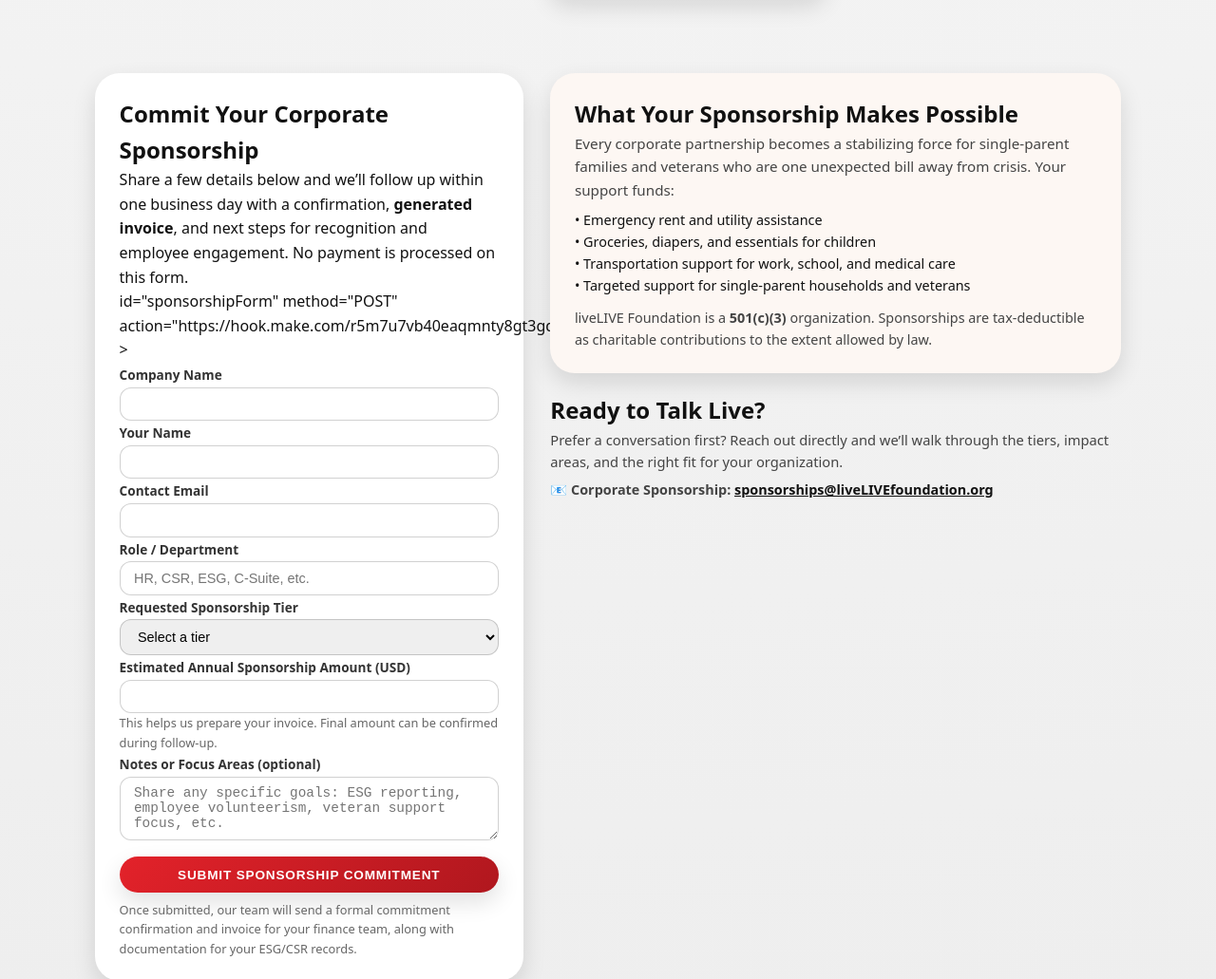
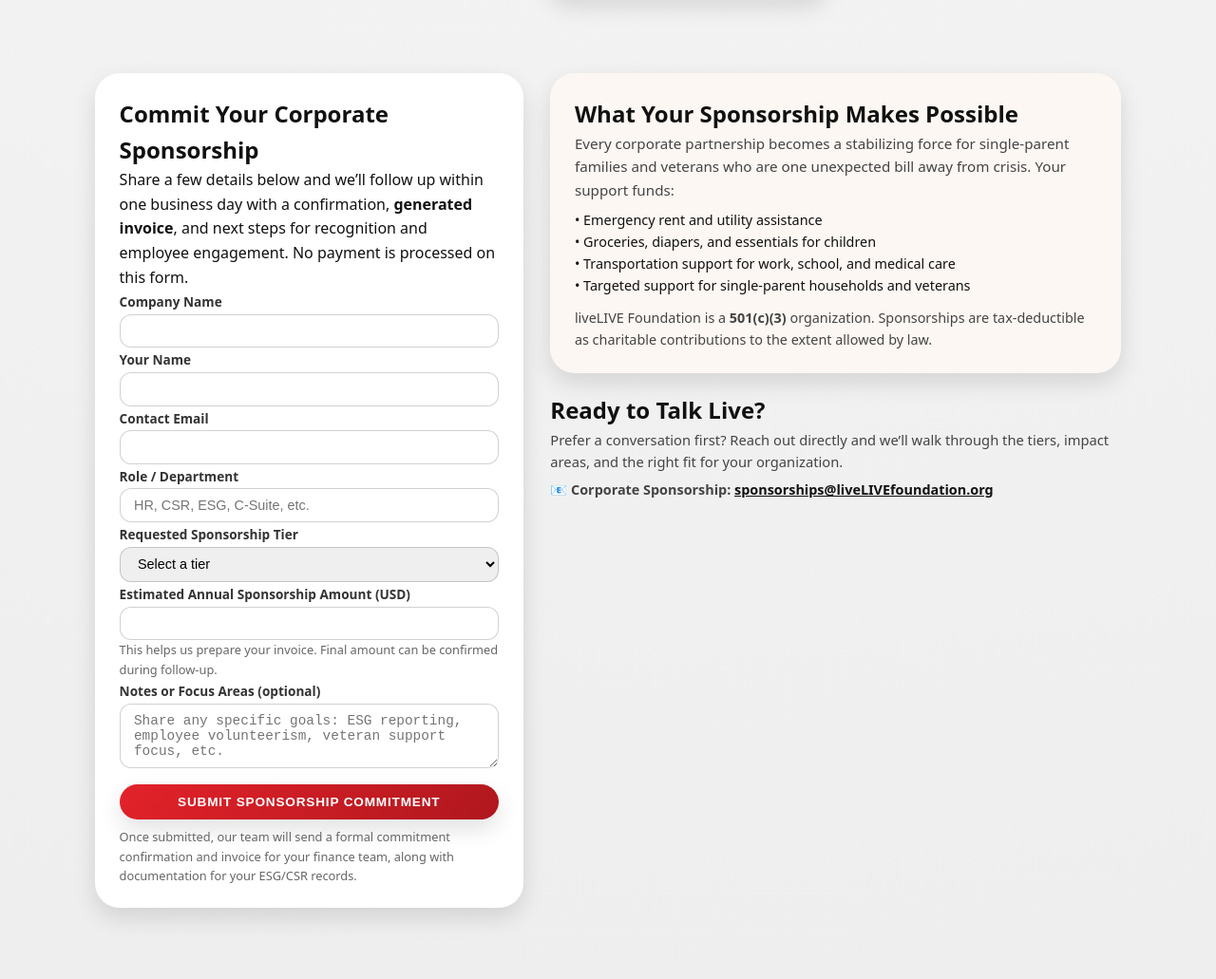
Before and after one commit to mendyturner/livelive_sponsorship, a plain HTML site: page index.html in a window 1280 px wide. Shown: the part 2352-3383 px from the top of the page at 95% size. Drawn offline with Linux system fonts and the light colour scheme.

Commit message:
Change sponsorshipForm to hidden input field

```diff
--- a/index.html
+++ b/index.html
@@ -624,10 +624,10 @@
           <!-- Replace action with your Make.com webhook URL -->
 
 </form>
-           id="sponsorshipForm"
+           <input type="hidden" id="sponsorshipForm"
            method="POST"
            action="https://hook.make.com/r5m7u7vb40eaqmnty8gt3gqdpxe8er0v@hook.us2.make.com"
-          >
+          />
             <input type="hidden" name="source" value="CorporateSponsorshipLandingPage" />
 
             <div>
```
